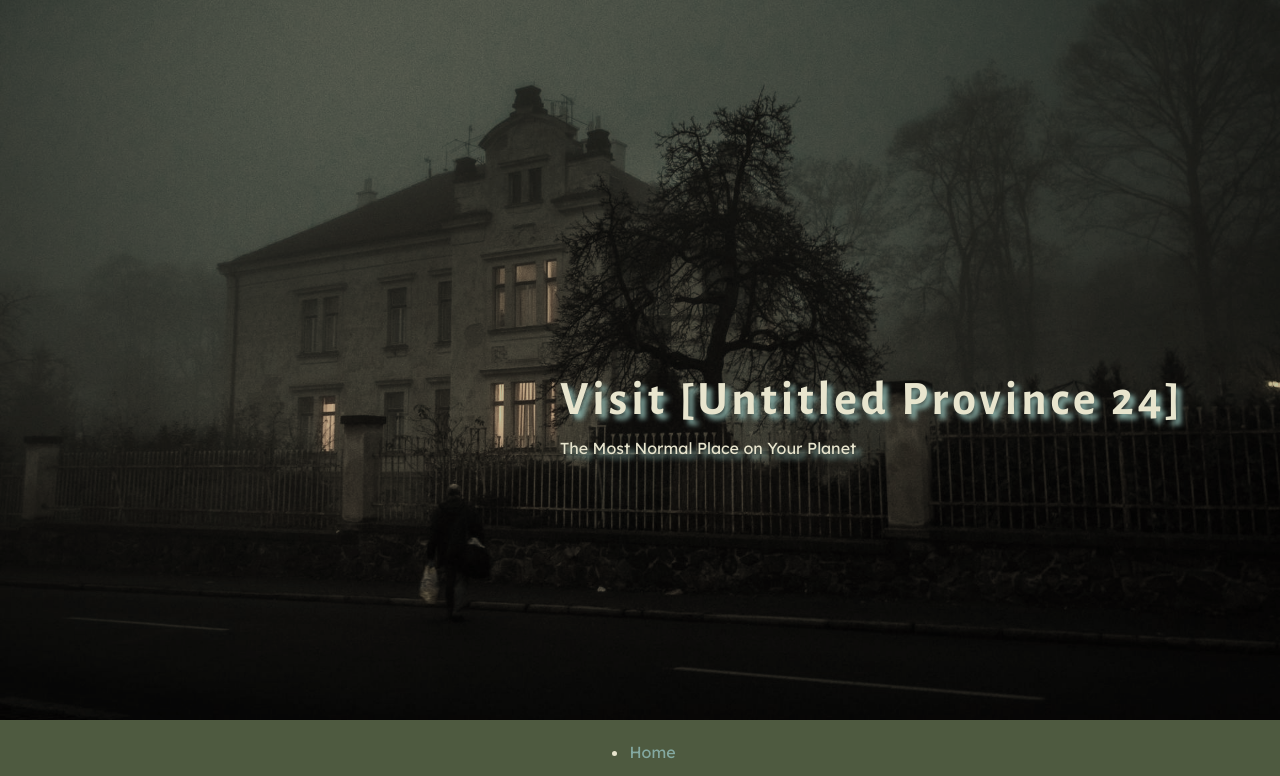
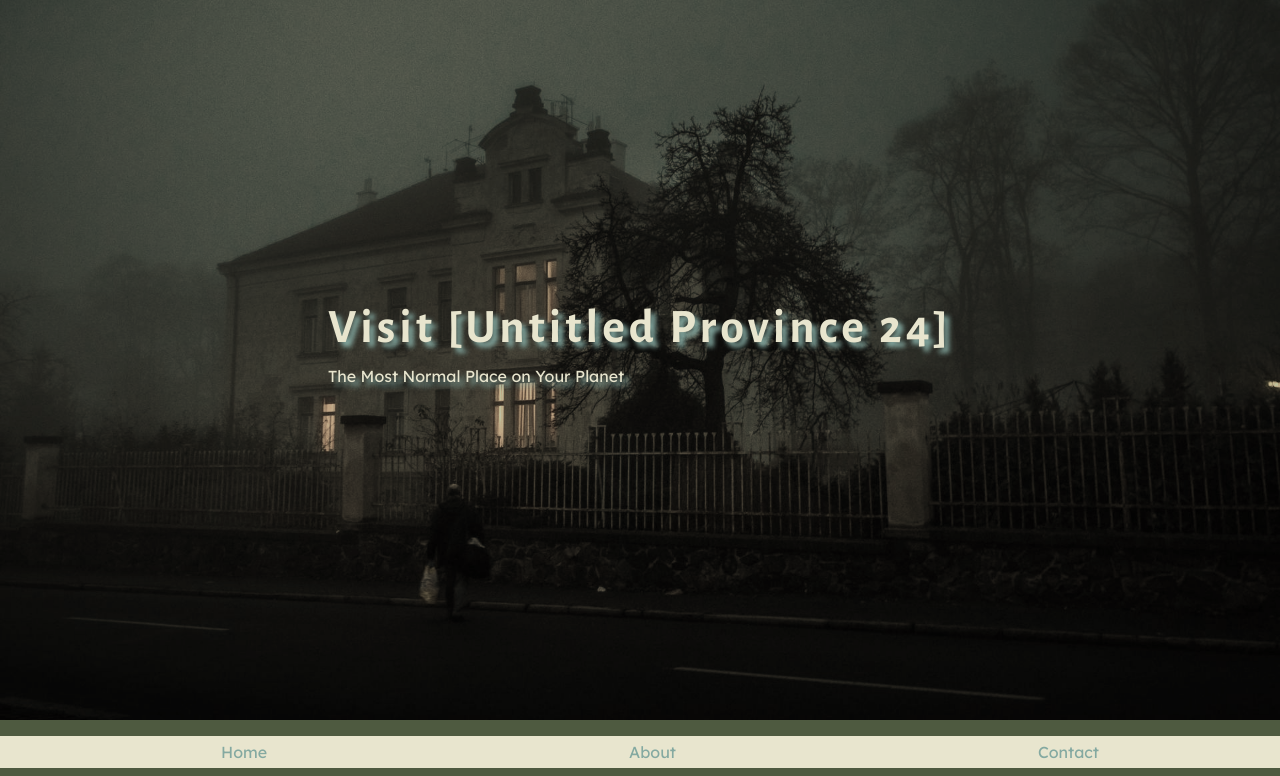
Before and after one commit to IS-120/responsive-flexboxes-jfishhero, a website: page index.html in a window 1280 px wide. Shown: the top 776 px of the page. Drawn offline with nearby package versions, Linux system fonts and the light colour scheme.

Commit message:
new sync

```diff
--- a/styles/main.css
+++ b/styles/main.css
@@ -118,6 +118,13 @@ img[src$="svg"] {
   width: 200px;
 }
 
+nav ul {
+  display: flex;
+  justify-content: space-around;
+  background: var(--trust-us-beige);
+  width: 100vw;
+}
+
 .panel {
   display: flex;
   flex-direction: column;
@@ -145,6 +152,9 @@ img[src$="svg"] {
 .hero {
   position: relative;
   align-self: stretch;
+  display: flex;
+  justify-content: center;
+  align-items: center;
 }
 
 .hero img {
@@ -153,8 +163,8 @@ img[src$="svg"] {
 
 .hero div {
   position: absolute;
-  bottom: 15rem;
-  left: 35rem;
+  /* bottom: 15rem; */
+  /* left: 35rem; */
   text-shadow: 5px 5px 5px var(--calming-whisper);
   display: flex;
   flex-direction: column;
@@ -178,6 +188,7 @@ img[src$="svg"] {
   margin-bottom: 5rem;
   display: flex;
   gap: 1rem;
+  /* transform: rotate(5deg); */
 }
 
 .card {
```
